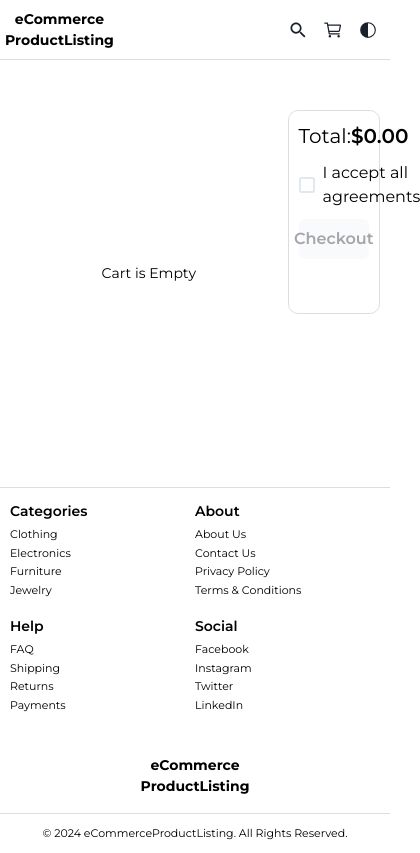
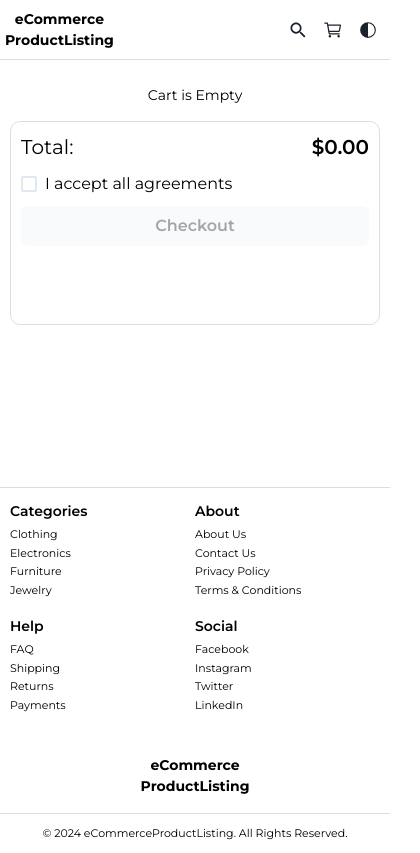
Before and after one commit to saintyusuf/case-eCommerceProductListing, a React (Create React App) app: page /cart in a window 390 px wide. Shown: the whole page, 420 px wide, since content can reach past the window. Built offline with nearby package versions, Linux system fonts and the light colour scheme.

Commit message:
FIX: cart page responsive

```diff
--- a/src/pages/cart.page.tsx
+++ b/src/pages/cart.page.tsx
@@ -1,4 +1,4 @@
-import { Box, Checkbox, Text } from "@chakra-ui/react"
+import { Box, Checkbox, Text, useMediaQuery } from "@chakra-ui/react"
 import { useEffect, useState } from "react"
 import { CartFullDataType } from "../types/cart.type"
 import User from "../classes/user.class"
@@ -10,6 +10,15 @@ import ButtonComponent from "../components/button.component"
 import { Helmet } from "react-helmet-async"
 
 const CartPage = () => {
+
+  const appStates = useSelector((state:RootState)=>state.app)
+
+  const [isMobile] = useMediaQuery("(max-width: 899px)")
+  const [isSearchVisible, setIsSearchVisible] = useState(isMobile ? false : true)
+
+  useEffect(()=>{
+    setIsSearchVisible(isMobile ? false : true)
+  },[isMobile, appStates])
 
   const navigate = useNavigate()
 
@@ -29,11 +38,11 @@ const CartPage = () => {
       <Helmet>
         <title>Cart</title>
       </Helmet>
-      <Box display="flex" h="100%">
-        <Box display="flex" flexDir="column" w="75%" p="10px">
+      <Box display="flex" flexDir={{mobile: "column", desktop: "row"}} h="100%">
+        <Box display="flex" flexDir="column" w={{mobile: "100%", desktop: "75%"}} p="10px">
           <CartRows cartItemsFullData={cartItemsFullData} rowProps={{h: "100px"}}/>
         </Box>
-        <Box pos="sticky" top="110px" w="25%" h="50%" border="1px solid var(--borderColor)" borderRadius="10px" p="10px">
+        <Box pos="sticky" top="110px" w={{mobile: "100%", desktop: "25%"}} h="50%" border="1px solid var(--borderColor)" borderRadius="10px" p="10px">
           <Box display="flex" mb="10px">
             <Text fontSize="20px" mr="auto">Total:</Text>
             <Text fontSize="20px" fontWeight="600">${cartTotalPrice}</Text>
```
